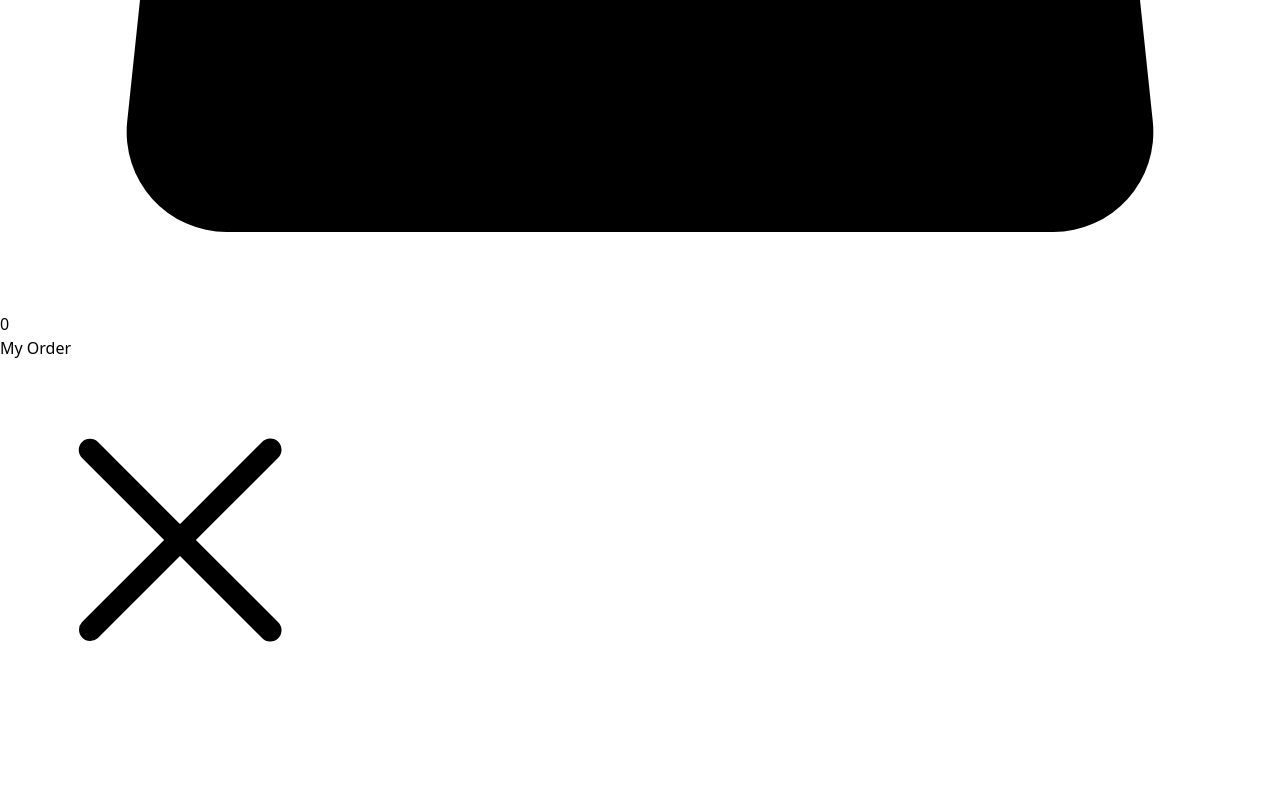
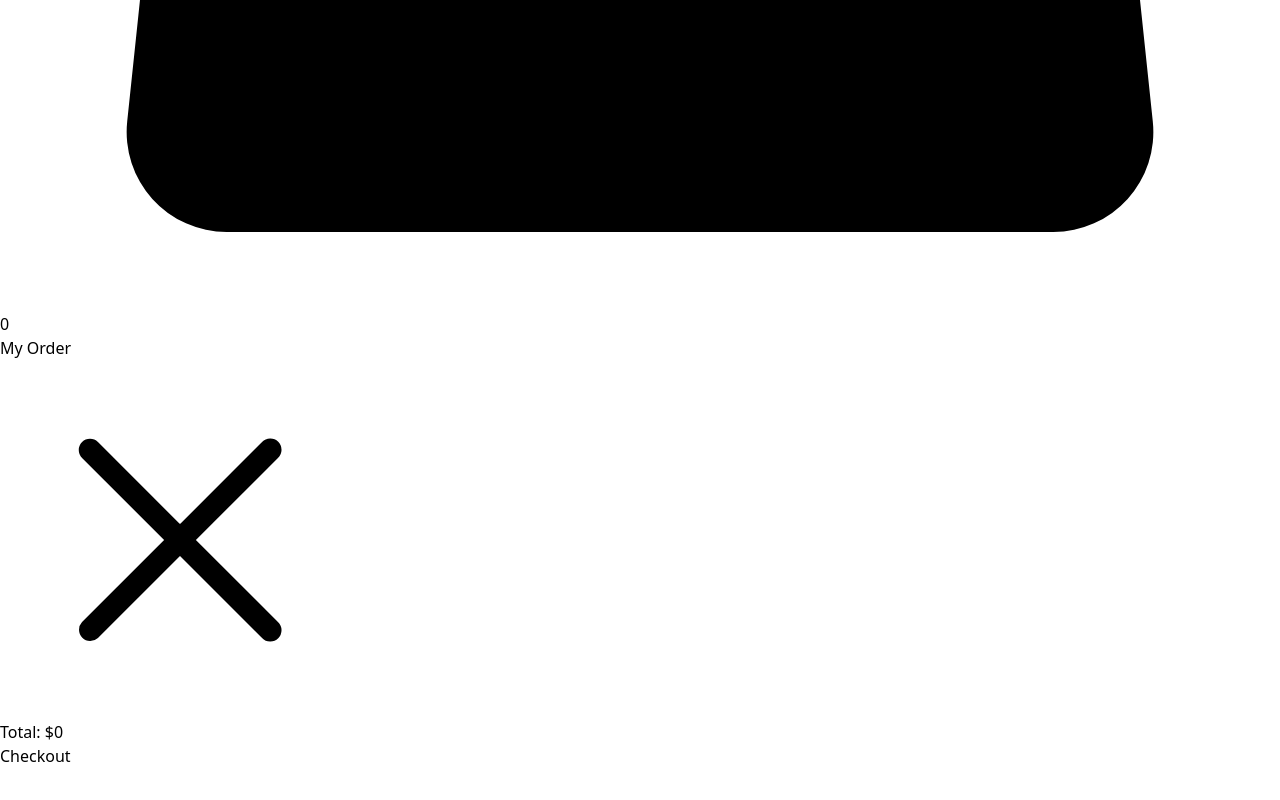
Before and after one commit to sandralopez/curso-react-vite-tailwind, a React (Vite) app: page /sign-in in a window 1280 px wide. Shown: the part 1256-2056 px from the top of the page. Built offline with nearby package versions, Linux system fonts and the light colour scheme.

Commit message:
Delete product from order. Handle checkout

```diff
--- a/src/Components/CheckoutSideMenu/index.jsx
+++ b/src/Components/CheckoutSideMenu/index.jsx
@@ -2,10 +2,28 @@ import { useContext } from 'react'
 import { XMarkIcon} from '@heroicons/react/24/solid'
 import { ShoppingCartContext } from '../../Context'
 import { OrderCard } from '../../Components/OrderCard'
+import { totalPrice } from '../../utils'
 import './styles.css'
 
 const CheckoutSideMenu = () => {
 	const context = useContext(ShoppingCartContext);
+
+	const handleDelete = (id) => {
+		const filteredProducts = context.cartProducts.filter(product => product.id != id);
+		context.setCartProducts(filteredProducts);
+	}
+
+	const handleCheckout = () => {
+		const orderToAdd = {
+			date: '01/07/2023',
+			products: context.cartProducts,
+			totalProducts: context.cartProducts.length,
+			totalPrice: totalPrice(context.cartProducts),
+		}
+
+		context.setOrder([...context.order, orderToAdd])
+		context.setCartProducts([])
+	}
 
 	return (
 		<aside
@@ -18,17 +36,26 @@ const CheckoutSideMenu = () => {
 						onClick={() => context.closeCheckoutSideMenu() } />
 				</div>
 			</div>
-			<div className="px-6 overflow-y-scroll">
+			<div className="px-6 overflow-y-scroll flex-1">
 				{
 					context.cartProducts.map(product => (
 						<OrderCard
 							key={product.id}
+							id={product.id}
 							title={product.title}
 							imageURL={product.image}
 							price={product.price}
+							handleDelete={handleDelete}
 						 />
 					))
 				}
+			</div>
+			<div className="px-6 mb-6">
+				<p className="flex justify-between items-center mb-2">
+					<span className="font-light">Total: </span>
+					<span className="font-medium text-2xl">${ totalPrice(context.cartProducts) }</span>
+				</p>
+				<button className="bg-black py-3 text-white w-full rounded-lg" onClick={()=> handleCheckout()}>Checkout</button>
 			</div>
 		</aside>
 	)
--- a/src/Components/OrderCard/index.jsx
+++ b/src/Components/OrderCard/index.jsx
@@ -6,6 +6,7 @@ const OrderCard = props => {
 		title,
 		imageURL,
 		price,
+		handleDelete
 	} = props;
 
 	return (
@@ -18,7 +19,7 @@ const OrderCard = props => {
 			</div>
 			<div className="flex items-center gap-2">
 				<p className="text-lg font-medium">${price}</p>
-				<XMarkIcon className="h-6 w-6 text-black cursor-pointer" />
+				<XMarkIcon onClick={() => handleDelete(id)} className="h-6 w-6 text-black cursor-pointer" />
 			</div>
 		</div>
 	)
--- a/src/Context/index.jsx
+++ b/src/Context/index.jsx
@@ -22,6 +22,9 @@ const ShoppingCartProvider = ({children}) => {
 	const openCheckoutSideMenu = () => setIsCheckoutSideMenuOpen(true)
 	const closeCheckoutSideMenu = () => setIsCheckoutSideMenuOpen(false)
 
+	// Shopping bag - Order
+	const [order, setOrder] = useState([])
+
 	return (
 		<ShoppingCartContext.Provider value={{
 			count,
@@ -36,6 +39,8 @@ const ShoppingCartProvider = ({children}) => {
 			isCheckoutSideMenuOpen,
 			openCheckoutSideMenu,
 			closeCheckoutSideMenu,
+			order,
+			setOrder,
 		}}>
 			{children}
 		</ShoppingCartContext.Provider>
--- /dev/null
+++ b/src/utils/index.js
@@ -0,0 +1,10 @@
+/*
+* Calculate total price of the order
+* @param {Array} products
+* @returns {number} Total price
+*/
+export const totalPrice = (products) => {
+	let sum = 0;
+	products.forEach(product => sum += product.price );
+	return sum;
+}
```
